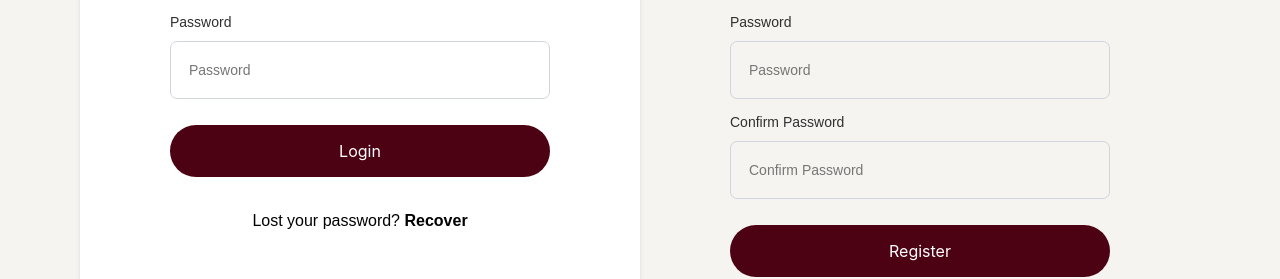
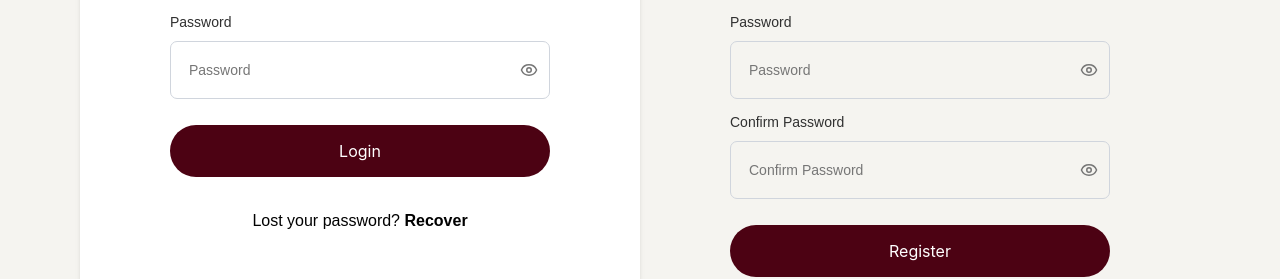
Before and after one commit to jazzygee36/mary-s-jewels, a React (Vite) app: page /account in a window 1280 px wide. Shown: the part 394-673 px from the top of the page. Built offline with nearby package versions, Linux system fonts and the light colour scheme; a small style sheet from the web is missing; a web font is replaced by a local one.

Commit message:
password icon

```diff
--- a/package.json
+++ b/package.json
@@ -11,6 +11,7 @@
   },
   "dependencies": {
     "@tailwindcss/vite": "^4.2.2",
+    "lucide-react": "^1.8.0",
     "react": "^19.2.4",
     "react-dom": "^19.2.4",
     "react-router-dom": "^7.14.0",
--- a/src/components/input.tsx
+++ b/src/components/input.tsx
@@ -1,3 +1,6 @@
+import React, { useState } from "react";
+import { Eye, EyeOff } from "lucide-react";
+
 interface HomeInputProps {
   type: string;
   placeholder?: string;
@@ -13,18 +16,40 @@ const HomeInput = ({
   value,
   label,
   onChange,
-  className
+  className,
 }: HomeInputProps) => {
+  const [showPassword, setShowPassword] = useState(false);
+
+  const isPassword = type === "password";
+
   return (
     <div className="w-full">
-      <label className="text-[14px] font-geist text-[#303030]">{label}</label>
-      <input
-        type={type}
-        placeholder={placeholder}
-        value={value}
-        onChange={onChange}
-        className={className || "border border-[#D0D5DD] rounded-[7px] py-[11px] md:py-[16px] px-[18px] w-full mt-2 focus:outline-none focus:ring-2 focus:ring-[#4C0213]/50 transition-all duration-300 placeholder:text-[#767676] placeholder:text-[14px] font-geist"}
-      />
+      <label className="text-[14px] font-geist text-[#303030]">
+        {label}
+      </label>
+
+      <div className="relative mt-2">
+        <input
+          type={isPassword ? (showPassword ? "text" : "password") : type}
+          placeholder={placeholder}
+          value={value}
+          onChange={onChange}
+          className={
+            className ||
+            "border border-[#D0D5DD] rounded-[7px] py-[11px] md:py-[16px] px-[18px] pr-[45px] w-full focus:outline-none focus:ring-2 focus:ring-[#4C0213]/50 transition-all duration-300 placeholder:text-[#767676] placeholder:text-[14px] font-geist"
+          }
+        />
+
+        {isPassword && (
+          <button
+            type="button"
+            onClick={() => setShowPassword((prev) => !prev)}
+            className="absolute right-3 top-1/2 -translate-y-1/2 text-[#767676]"
+          >
+            {showPassword ? <EyeOff size={18} /> : <Eye size={18} />}
+          </button>
+        )}
+      </div>
     </div>
   );
 };
--- a/src/pages/sign-up/index.tsx
+++ b/src/pages/sign-up/index.tsx
@@ -27,7 +27,7 @@ const SignUp = () => {
         <HomeInput type="password" label="Password" placeholder="Password" />
 
         <HomeInput
-          type="text"
+          type="password"
           label="Confirm Password"
           placeholder="Confirm Password"
         />
```
Also changed, not shown: 1 other file (tests, documents, lock files or other folders).
